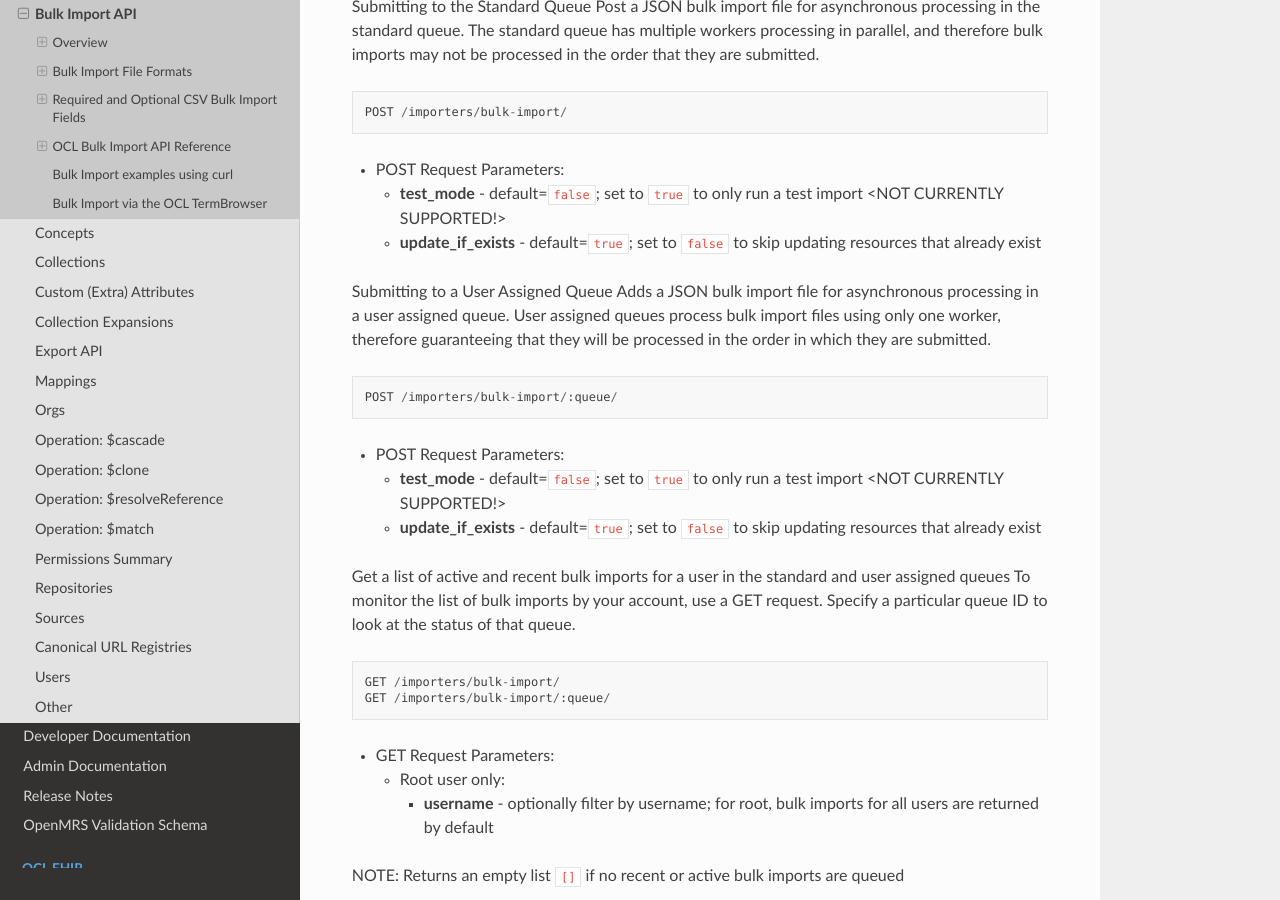
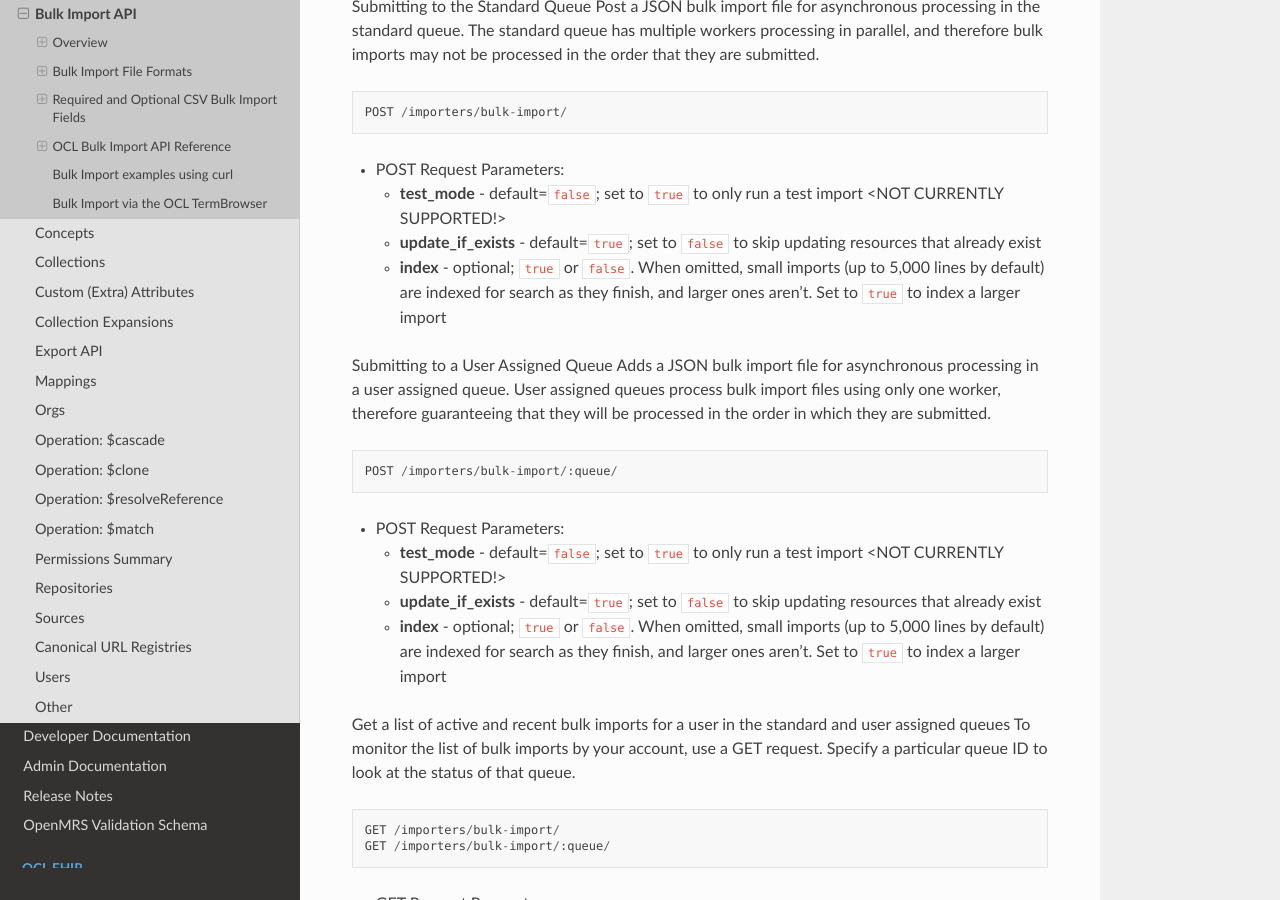
Before and after one commit to OpenConceptLab/ocl-docs, a Sphinx documentation site: the page built from docs/source/oclapi/apireference/bulkimporting.md, in a window 1280 px wide and 900 px high, scrolled down 8532 px. Built offline with Sphinx 7.4.7 and the Read the Docs theme 3.1.0, drawn with Linux system fonts in a browser that asks for light colours.

Commit message:
OpenConceptLab/ocl_online#245 | Bulk import API: document the index param
Co-Authored-By: Claude Opus 5.5 (1M context) <noreply@anthropic.com>

```diff
--- a/docs/source/oclapi/apireference/bulkimporting.md
+++ b/docs/source/oclapi/apireference/bulkimporting.md
@@ -276,6 +276,7 @@ POST /importers/bulk-import/
 * POST Request Parameters:
    * **test_mode** - default=`false`; set to `true` to only run a test import \<NOT CURRENTLY SUPPORTED!\>
    * **update_if_exists** - default=`true`; set to `false` to skip updating resources that already exist
+   * **index** - optional; `true` or `false`. When omitted, small imports (up to 5,000 lines by default) are indexed for search as they finish, and larger ones aren't. Set to `true` to index a larger import
 
 Submitting to a User Assigned Queue
 Adds a JSON bulk import file for asynchronous processing in a user assigned queue. User assigned queues process bulk import files using only one worker, therefore guaranteeing that they will be processed in the order in which they are submitted.
@@ -287,6 +288,7 @@ POST /importers/bulk-import/:queue/
 * POST Request Parameters:
    * **test_mode** - default=`false`; set to `true` to only run a test import \<NOT CURRENTLY SUPPORTED!\>
    * **update_if_exists** - default=`true`; set to `false` to skip updating resources that already exist
+   * **index** - optional; `true` or `false`. When omitted, small imports (up to 5,000 lines by default) are indexed for search as they finish, and larger ones aren't. Set to `true` to index a larger import
 
 
 Get a list of active and recent bulk imports for a user in the standard and user assigned queues
```
